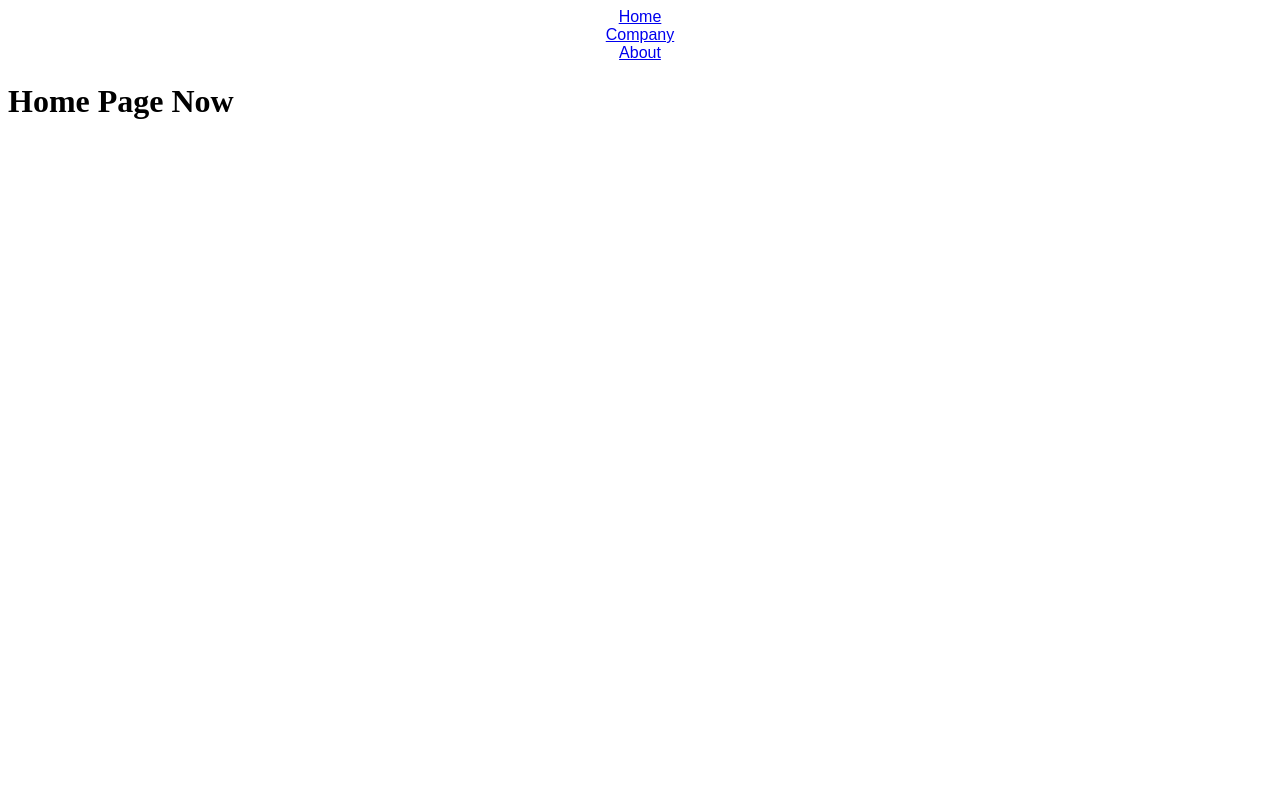
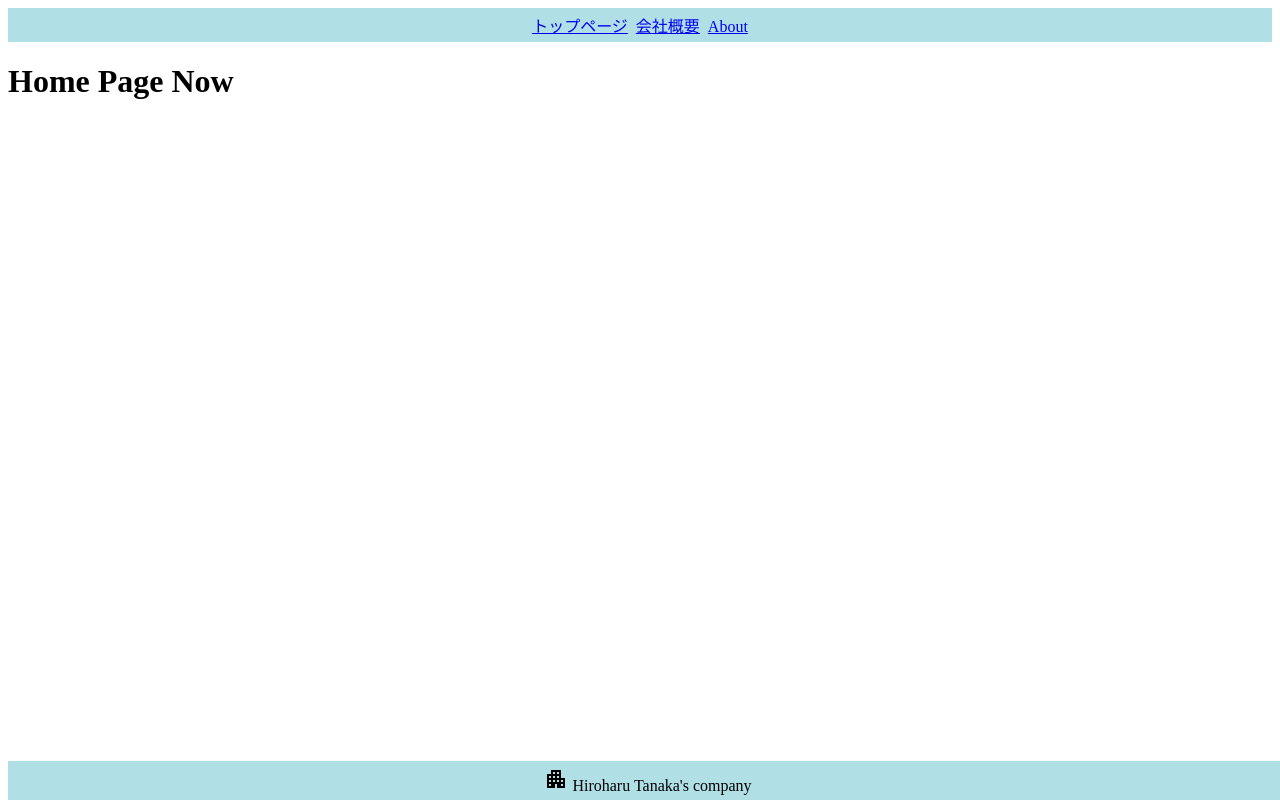
Before and after one commit to hiroharu8864/homepageDemo, a React (Create React App) app: page / in a window 1280 px wide. Built offline with nearby package versions, Linux system fonts and the light colour scheme.

Commit message:
add Default Layout

```diff
--- a/src/App.tsx
+++ b/src/App.tsx
@@ -1,19 +1,15 @@
-import { BrowserRouter, Link } from "react-router-dom";
+import { BrowserRouter } from "react-router-dom";
 import { RouterDom } from "./router/RouterDom";
+import { DefaultLayout } from "./components/templates/DefaultLayout";
 
 import "./styles.css";
 
 export default function App() {
   return (
     <BrowserRouter>
-      <div className="App">
-        <Link to="/">Home</Link>
-        <br />
-        <Link to="/company">Company</Link>
-        <br />
-        <Link to="/about">About</Link>
-      </div>
-      <RouterDom />
+      <DefaultLayout>
+        <RouterDom />
+      </DefaultLayout>
     </BrowserRouter>
   );
 }
--- /dev/null
+++ b/src/components/atoms/layout/Footer.jsx
@@ -0,0 +1,24 @@
+import styled from "styled-components";
+import ApartmentIcon from "@mui/icons-material/Apartment";
+
+export const Footer = () => {
+  return (
+    <SFooter>
+      <SApartmentIcon /> Hiroharu Tanaka's company
+    </SFooter>
+  );
+};
+
+const SFooter = styled.footer`
+  background-color: #b0e0e6;
+  color: #000;
+  text-align: center;
+  padding: 5px 0;
+  position: fixed;
+  bottom: 0;
+  width: 100%;
+`;
+
+const SApartmentIcon = styled(ApartmentIcon)`
+  margin: 0.5px auto;
+`;
--- /dev/null
+++ b/src/components/atoms/layout/Header.jsx
@@ -0,0 +1,24 @@
+import { Link } from "react-router-dom";
+import styled from "styled-components";
+
+export const Header = () => {
+  return (
+    <SHeader>
+      <SLink to="/">トップページ</SLink>
+      <SLink to="/company">会社概要</SLink>
+      <SLink to="/about">About</SLink>
+    </SHeader>
+  );
+};
+
+const SHeader = styled.header`
+  background-color: #b0e0e6;
+  color: #fff;
+  text-align: center;
+  padding: 5px 0;
+`;
+
+/** 既存コンポーネント拡張 */
+const SLink = styled(Link)`
+  margin: 0 4px;
+`;
--- a/src/components/pages/RouterDom.jsx
+++ b/src/components/pages/RouterDom.jsx
@@ -8,9 +8,9 @@ import { CompanyRecruit } from "../CompanyRecruit";
 
 /**
  * react-router v6 対応
- * <Switch>から<Route>タグへの変更
- * ネストされた<Route>では親<Route>からの相対パスでpathを記載
- * <Route>に対応するコンポーネントはelement propsで記述
+ * 1) <Switch>から<Route>タグへの変更
+ * 2) ネストされた<Route>では親<Route>からの相対パスでpathを記載
+ * 3) <Route>に対応するコンポーネントはelement propsで記述
  */
 export const RouterDom = () => {
   return (
--- /dev/null
+++ b/src/components/templates/DefaultLayout.jsx
@@ -0,0 +1,13 @@
+import { Header } from "../atoms/layout/Header";
+import { Footer } from "../atoms/layout/Footer";
+
+export const DefaultLayout = (props) => {
+  const { children } = props;
+  return (
+    <>
+      <Header />
+      {children}
+      <Footer />
+    </>
+  );
+};
--- a/src/styles.css
+++ b/src/styles.css
@@ -1,4 +1,5 @@
 .App {
   font-family: sans-serif;
   text-align: center;
+  min-height: 100vh;
 }
```
